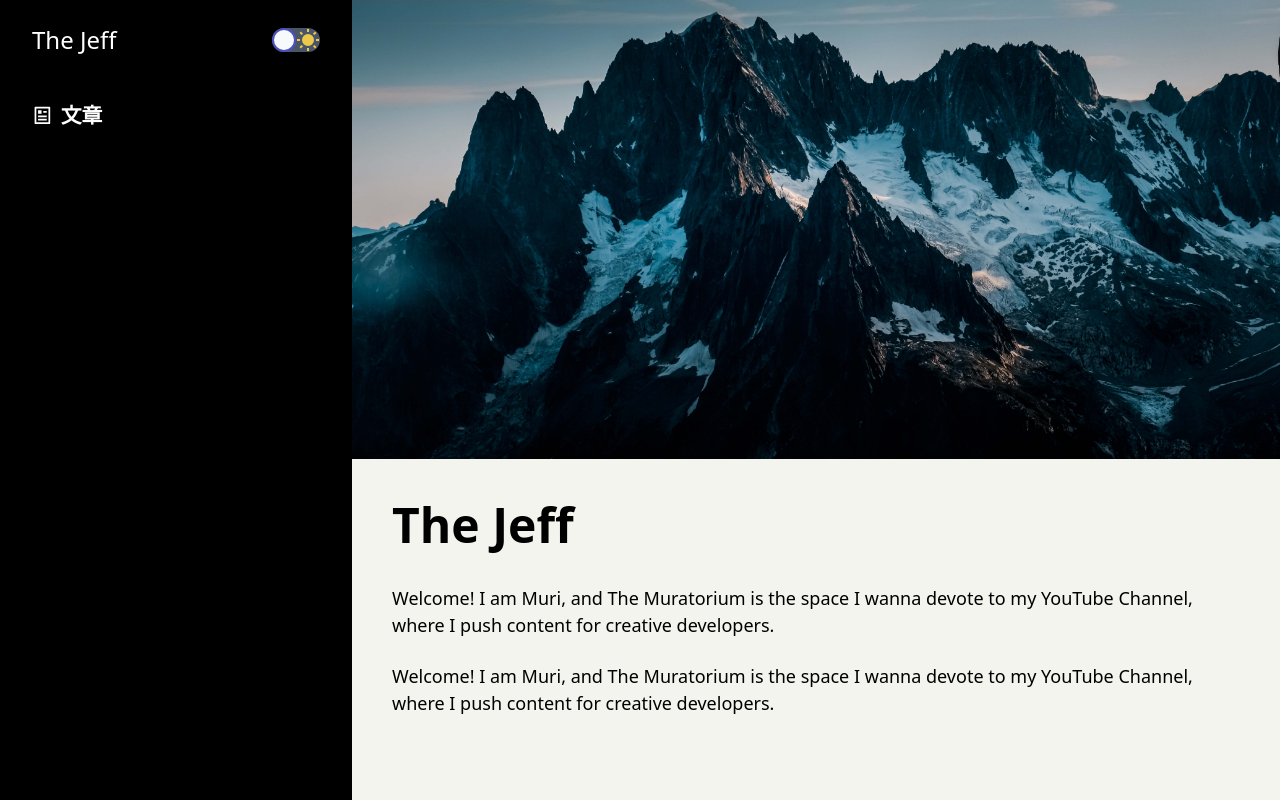
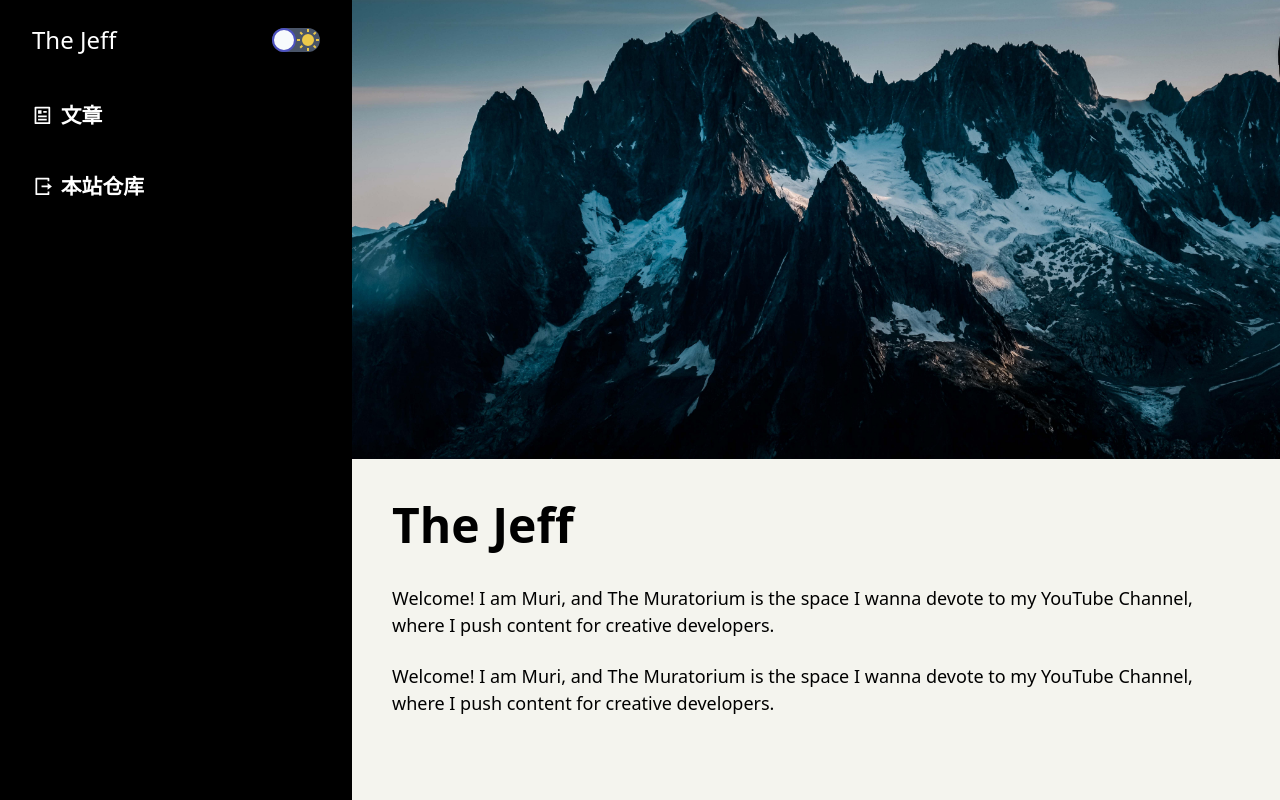
Before and after one commit to jeffchong922/next-website, a Next.js app: page / in a window 1280 px wide. Built offline with nearby package versions, Linux system fonts and the light colour scheme.

Commit message:
链接判断

```diff
--- a/components/layout-menu.tsx
+++ b/components/layout-menu.tsx
@@ -1,16 +1,22 @@
 import { useRouter } from 'next/router'
-import { RiArticleLine } from 'react-icons/ri'
+import { RiArticleLine, RiLogoutBoxRLine } from 'react-icons/ri'
 import MenuLink from './menu-link'
 
 const LayoutMenu: React.VFC = () => {
   const { pathname } = useRouter()
   return (
     <div>
+      {/* 需要动态图标的情况下还是手动添加菜单吧，避免导入整个图标库 */}
       <MenuLink href='/articles/' pathname={pathname}>
+        {/* 添加 css-in-js 样式无反应 */}
         <RiArticleLine className='mr-2'/>
         <span>文章</span>
       </MenuLink>
-
+      <MenuLink href='https://github.com/jeffchong922/next-website'>
+        {/* 添加 css-in-js 样式无反应 */}
+        <RiLogoutBoxRLine className='mr-2'/>
+        <span>本站仓库</span>
+      </MenuLink>
     </div>
   )
 }
--- a/components/menu-link.tsx
+++ b/components/menu-link.tsx
@@ -1,38 +1,52 @@
 import Link from "next/link"
-import { useEffect, useState } from "react"
+import { useState } from "react"
 
 export interface MenuLinkProps {
   href: string
-  pathname: string
+  pathname?: string
+  isOutside?: boolean
 }
 
 function generateRegString (str: string): string {
   return str.split('/').filter(Boolean).pop()
 }
 
+function isOutsideLink (href: string): boolean {
+  return /^https?/i.test(href)
+}
+
 const MenuLink: React.FC<MenuLinkProps> = ({
   href,
-  pathname,
+  pathname = '',
   children
 }) => {
   const [reg, setReg] = useState<RegExp>(new RegExp(generateRegString(href)))
   return (
     <>
-      <Link href={href}>
-        <a className={`
-          flex flex-row items-center py-3
-          menu-link ${ reg.test(pathname) ? 'active' : '' }
-        `}>
-          {children}
-        </a>
-      </Link>
+      {
+        isOutsideLink(href)
+          ? (
+              <a href={href} className='menu-link'>
+                {children}
+              </a>
+            )
+          : (
+              <Link href={href}>
+                <a className={`menu-link ${ reg.test(pathname) ? 'active' : '' } `}>
+                  {children}
+                </a>
+              </Link>
+            )
+      }
 
       <style jsx>{`
         .menu-link {
+          display: flex;
+          align-items: center;
+          padding: 0.75rem 1rem;
+          font-size: 1.2rem;
           color: white;
           font-weight: 600;
-          font-size: 1.3rem;
-          padding: 1.25rem 2rem;
         }
         .menu-link:hover {
           background: rgb(26, 32, 44);
@@ -41,10 +55,10 @@ const MenuLink: React.FC<MenuLinkProps> = ({
           color: black;
           background: #F4F4EE;
         }
-        @media screen and (max-width: 1024px) {
+        @media screen and (min-width: 1024px) {
           .menu-link {
-            padding: 0.75rem 1rem;
-            font-size: 1.2rem;
+            padding: 1.25rem 2rem;
+            font-size: 1.3rem;
           }
         }
       `}</style>
```
